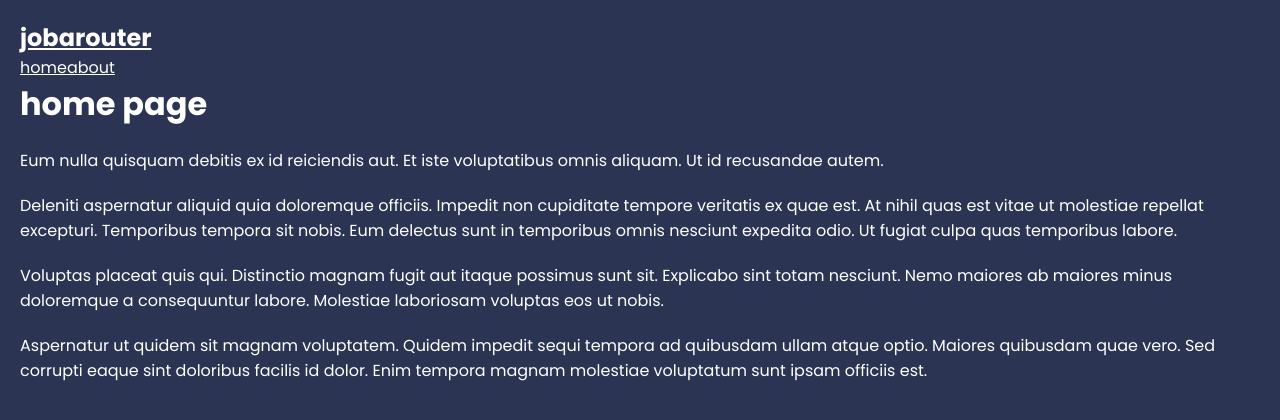
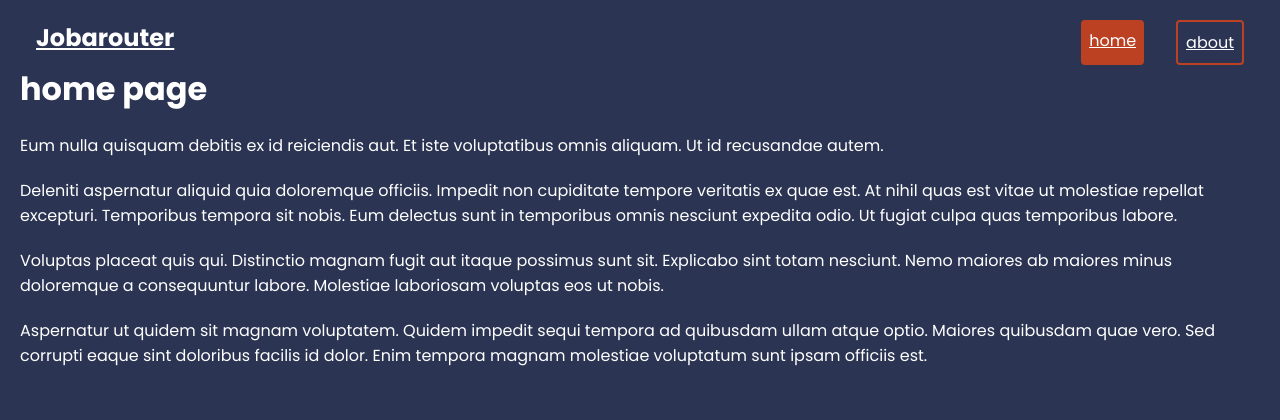
Before and after one commit to AmirManshadi/jobarouter, a React (Create React App) app: page / in a window 1280 px wide. Shown: the top 420 px of the page. Built offline with nearby package versions, Linux system fonts and the light colour scheme.

Commit message:
added style to Navbar.js

```diff
--- a/src/index.css
+++ b/src/index.css
@@ -23,7 +23,7 @@ p {
 button, input {
   outline-color: transparent;
 }
-button {
+.button {
   border: 0;
   padding: 8px;
   border-radius: 4px;
@@ -33,6 +33,23 @@ button {
 }
 
 /* navbar */
+header nav {
+  display: flex;
+  justify-content: flex-end;
+}
+header nav h1 {
+  text-transform: capitalize;
+  color: var(--primary);
+  text-decoration: none;
+  margin-right: auto;
+}
+header nav a {
+  margin: 0 1rem;
+}
+header nav .shadow-button {
+  background: transparent;
+  border: 2px solid var(--primary);
+}
 
 
 /* page content */
```
